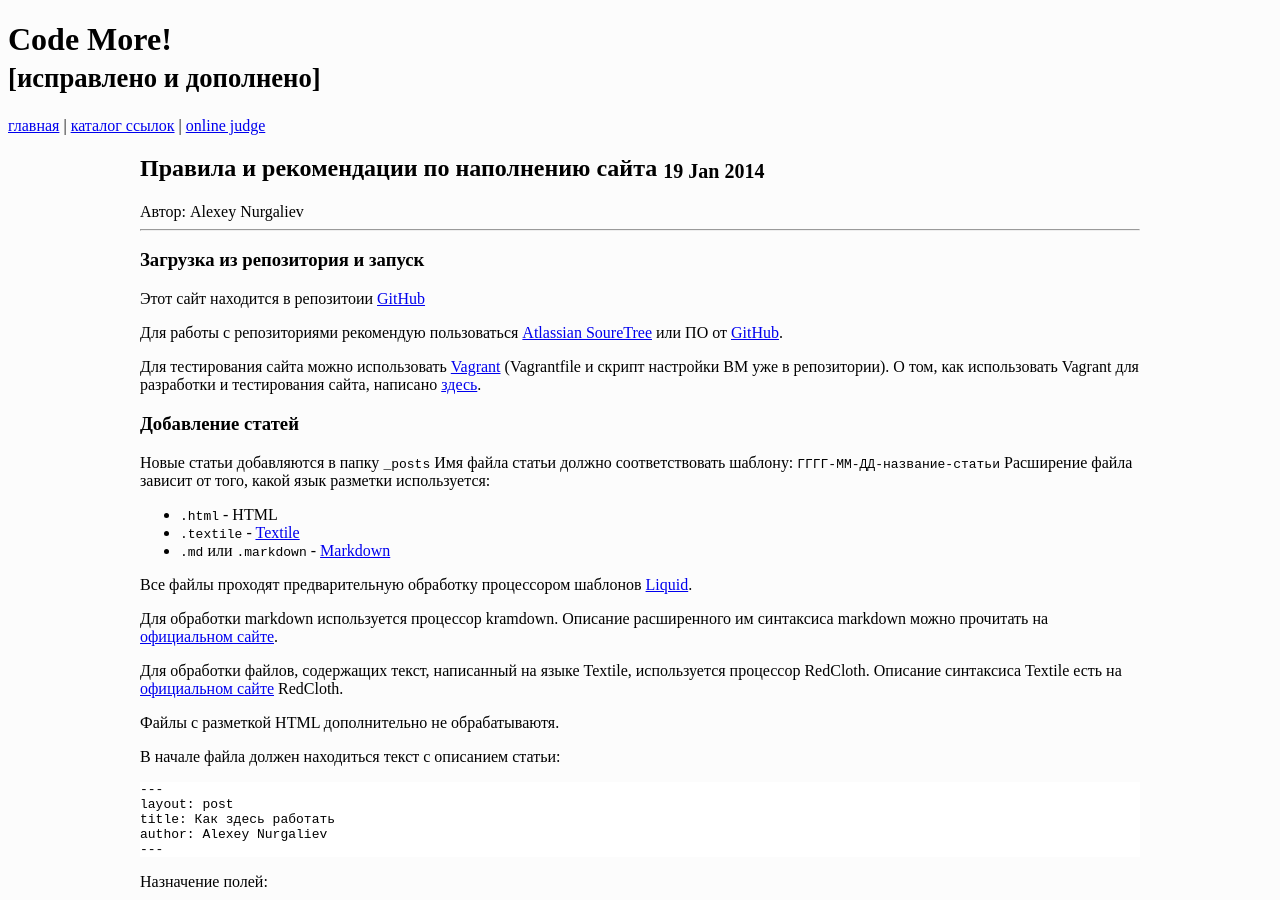
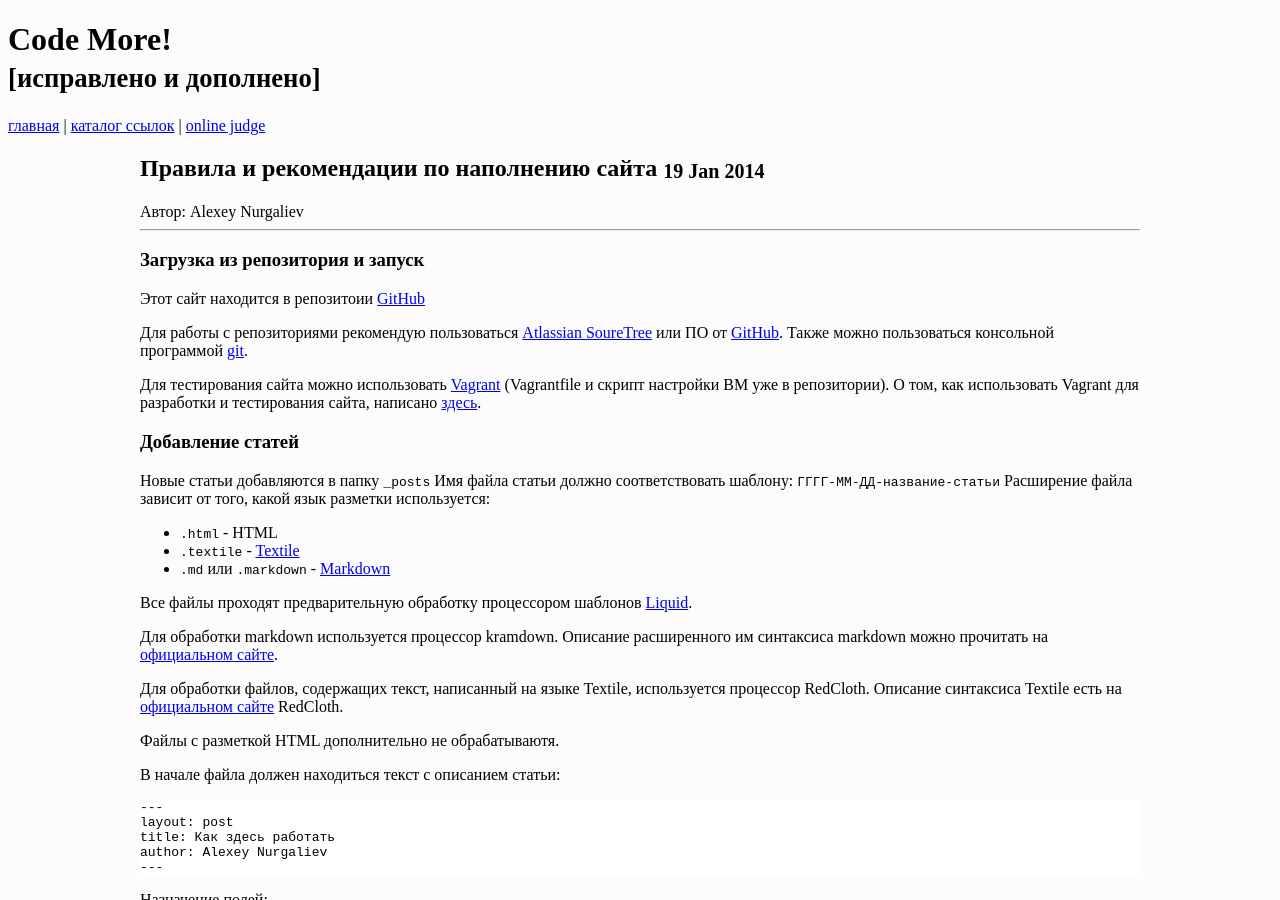
Before and after one commit to codemore-ru/codemore-ru.github.io, a Jekyll site: the page built from _posts/2014-01-19-new-post.md, in a window 1280 px wide and 900 px high. Built offline with Jekyll 4.4.1, drawn with Linux system fonts in a browser that asks for light colours.

Commit message:
new-post update

```diff
--- a/_posts/2014-01-19-new-post.md
+++ b/_posts/2014-01-19-new-post.md
@@ -8,7 +8,7 @@ author: Alexey Nurgaliev
 
 Этот сайт находится в репозитоии [GitHub](https://github.com/n-at/n-at.github.io)
 
-Для работы с репозиториями рекомендую пользоваться [Atlassian SoureTree](http://sourcetreeapp.com/) или ПО от [GitHub](https://github.com/).
+Для работы с репозиториями рекомендую пользоваться [Atlassian SoureTree](http://sourcetreeapp.com/) или ПО от [GitHub](https://github.com/). Также можно пользоваться консольной программой [git](http://git-scm.com/).
 
 Для тестирования сайта можно использовать [Vagrant](http://www.vagrantup.com/) (Vagrantfile и скрипт настройки ВМ уже в репозитории). О том, как использовать Vagrant для разработки и тестирования сайта, написано [здесь]({% post_url 2014-01-19-vagrant %}).
 
```
